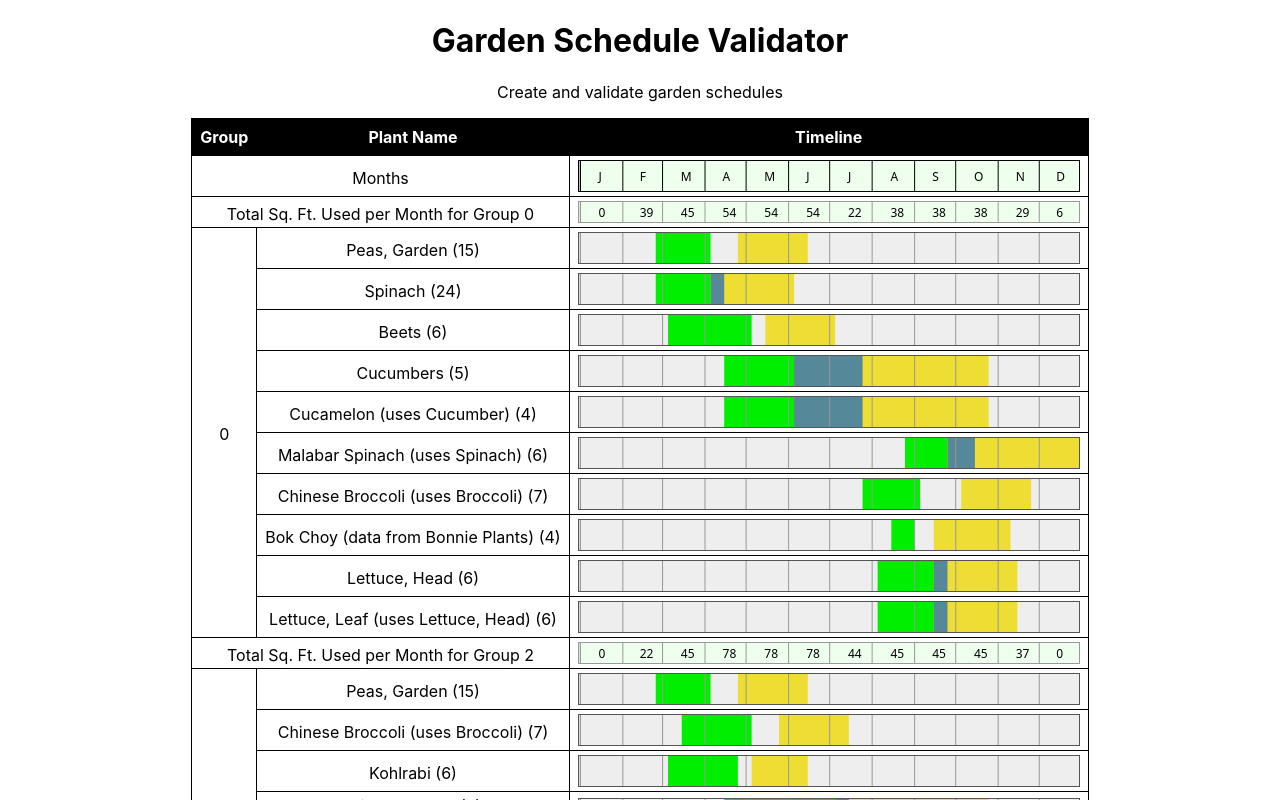
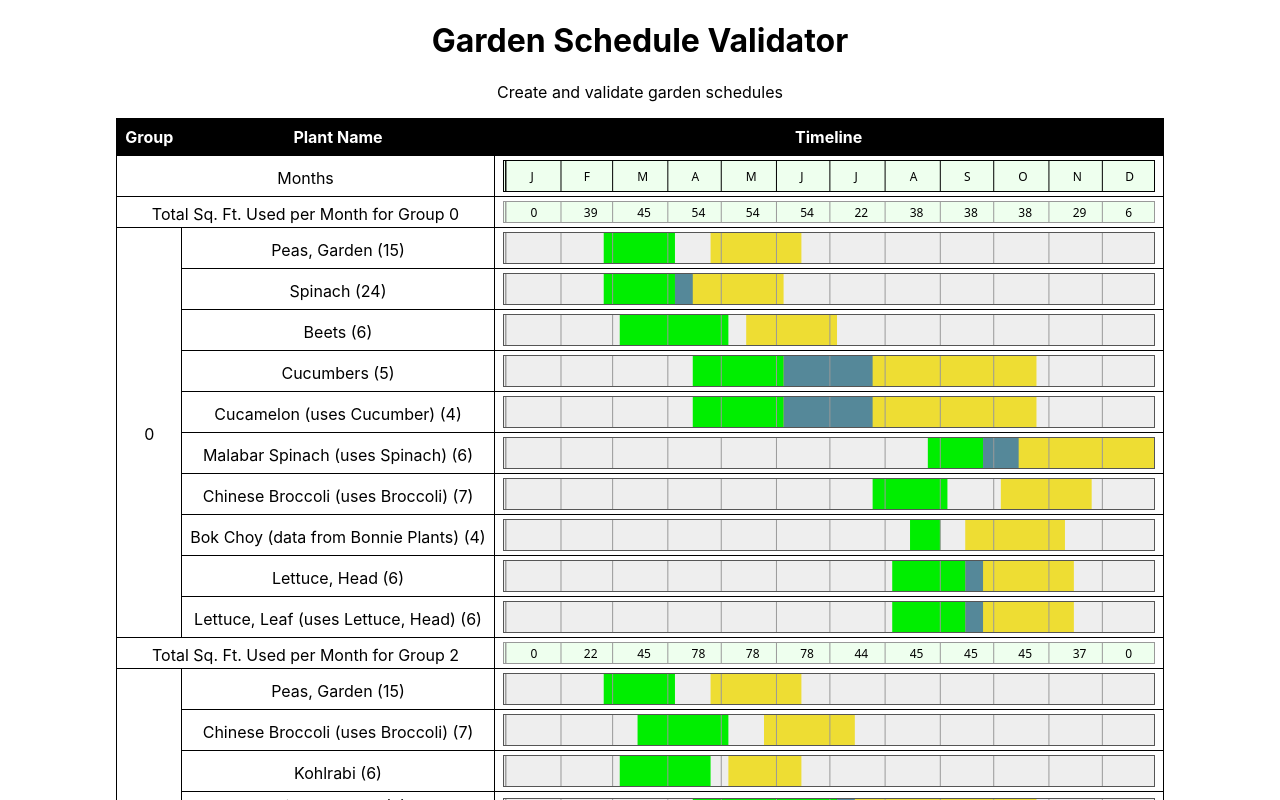
Before and after one commit to arcrad/garden_schedule_validator, a React (Create React App) app: page / in a window 1280 px wide. Shown: the top 800 px of the page. Built offline with nearby package versions, Linux system fonts and the light colour scheme.

Commit message:
updated chart width constant

```diff
--- a/src/GlobalConstants.ts
+++ b/src/GlobalConstants.ts
@@ -1,4 +1,4 @@
-export const chartWidth = 500;
+export const chartWidth = 650;
 export const chartHeight = 30;
 export const SFUPMChartHeight = 20;
 export const timeAxisHeight = 30;
```
